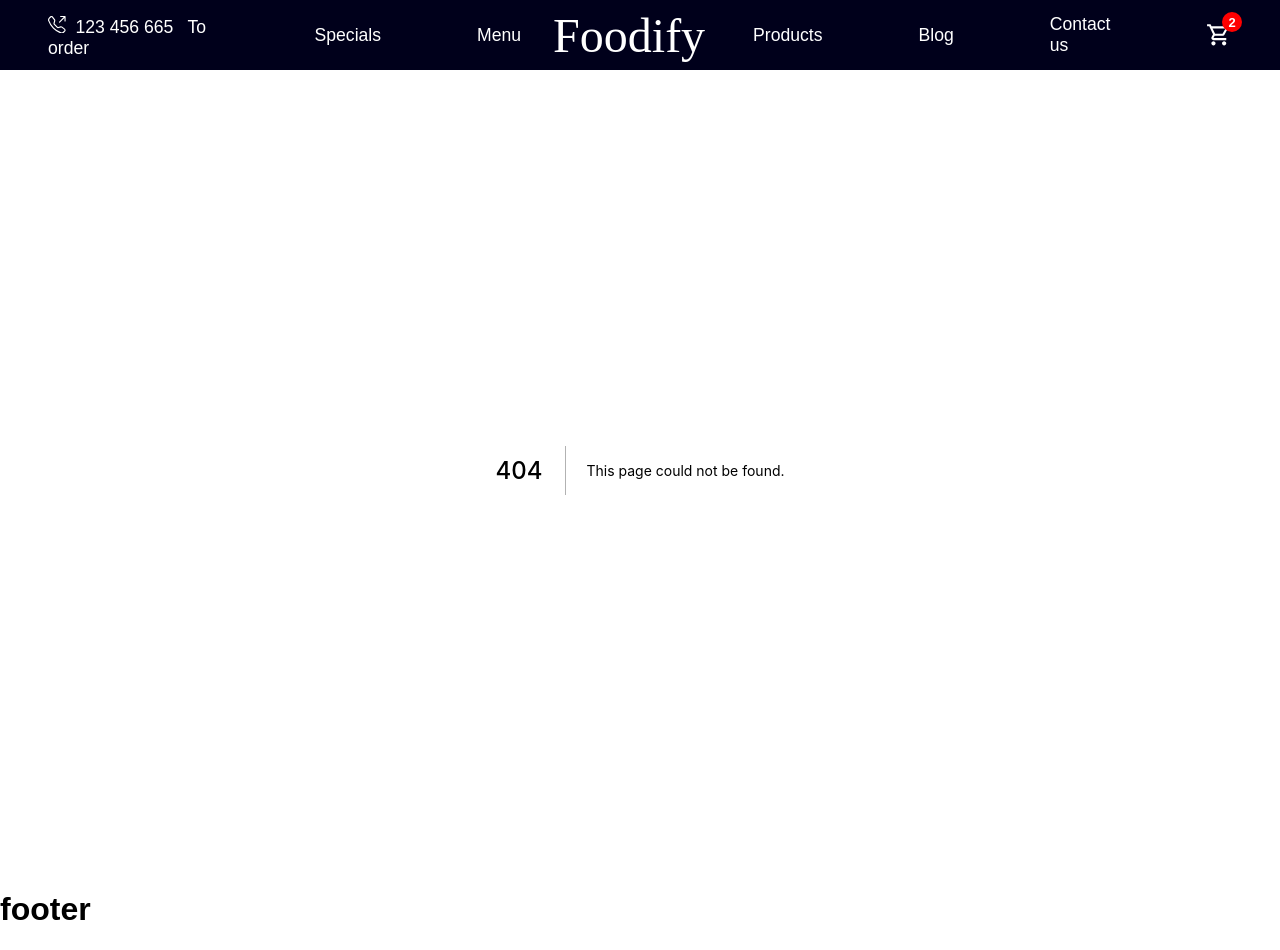
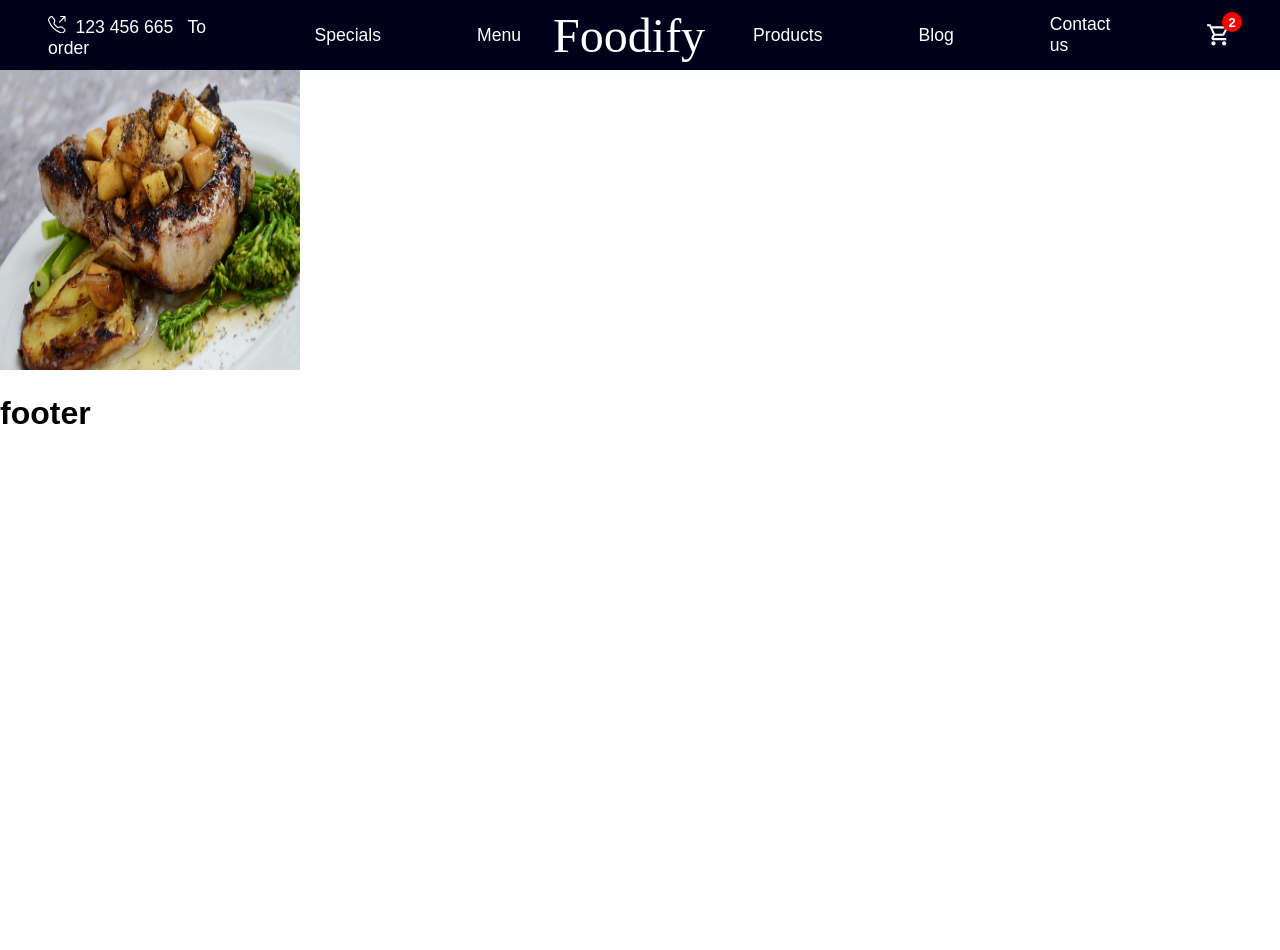
Before and after one commit to codeComet/food-ordering-app, a Next.js app in the folder client/: page /item/1 in a window 1280 px wide. Before the commit this address had no page. After the commit the page ends 800 px from the top, so only its background shows below. Built offline with nearby package versions, Linux system fonts and the light colour scheme.

Commit message:
single product page design

```diff
--- /dev/null
+++ b/client/pages/item/[id].jsx
@@ -0,0 +1,14 @@
+import Image from "next/image";
+import styles from "../../styles/FoodItem.module.css";
+
+const FoodItem = () => {
+  return (
+    <div className={styles.container}>
+      <div className={styles.imgContainer}>
+        <Image src="/img/1.jpg" alt="food" width={300} height={300} />
+      </div>
+    </div>
+  );
+};
+
+export default FoodItem;
```
Also changed, not shown: client/styles/FoodItem.module.css (added).
